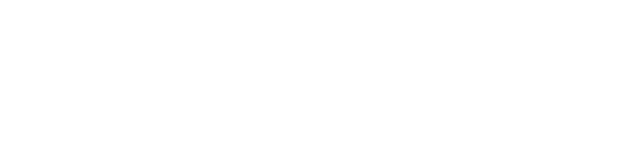
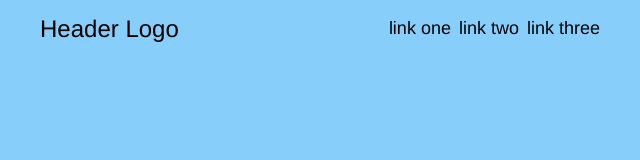
Before and after one commit to 1stub/landing-page, a plain HTML site: page index.html in a window 1280 px wide. Shown: the whole page, without its empty margins (320-960 px from the left). Drawn offline with Linux system fonts and the light colour scheme.

Commit message:
added css and header

```diff
--- /dev/null
+++ b/css/styles.css
@@ -0,0 +1,24 @@
+body{
+    display:flex;
+    flex-direction:column;
+    background-color: lightskyblue;
+    font-family: Helvetica, sans-serif;
+    margin: 0 360px;
+}
+.header{
+    display:flex;
+    font-size: 24px;
+    margin-top: -6px;
+}
+span{
+    align-self: center;
+}
+ul{
+    list-style-type:none;
+    display:flex;
+    gap: 8px;
+    margin-left:auto;
+}
+li{
+    font-size: 18px;
+}
--- a/index.html
+++ b/index.html
@@ -3,9 +3,17 @@
 <head>
     <meta charset="UTF-8">
     <meta name="viewport" content="width=device-width, initial-scale=1.0">
+    <link rel="stylesheet" href="./css/styles.css" />
     <title>Landing Page</title>
 </head>
 <body>
-
+    <div class="header">
+        <span>Header Logo</span>
+        <ul>
+            <li>link one</li>
+            <li>link two</li>
+            <li>link three</li>
+        </ul>
+    </div>
 </body>
 </html>
```
